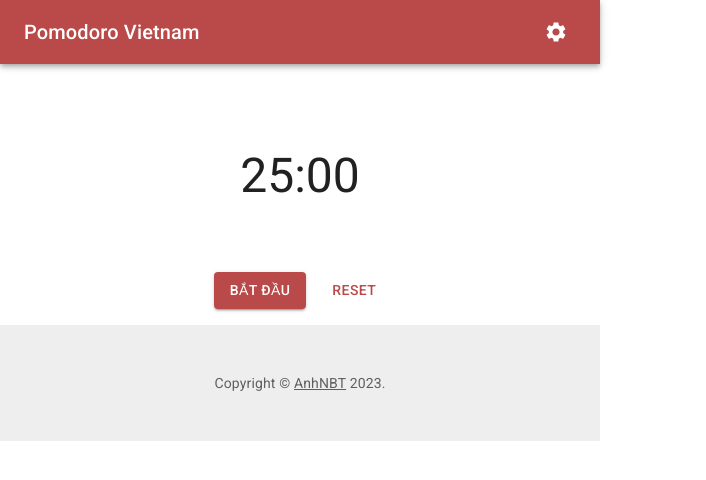
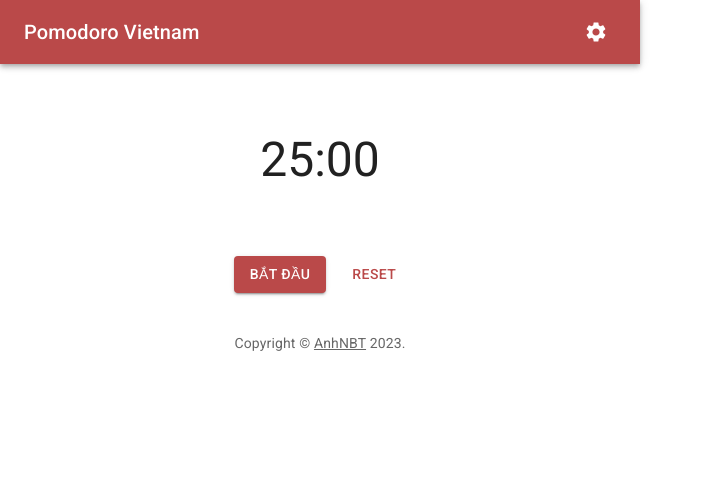
Before and after one commit to anhnbt/pomodoro, a React (Create React App) app: page / in a window 1280 px wide. Shown: the top 480 px of the page, without its empty margins (0-706 px from the left). Built offline with nearby package versions, Linux system fonts and the light colour scheme; a web font is replaced by a local one.

Commit message:
refactor code

```diff
--- a/public/index.html
+++ b/public/index.html
@@ -27,8 +27,8 @@
     <title>Pomodoro Vietnam</title>
     <style>
       body {
-        width: 600px;
-        height: 100vh;
+        width: 640px;
+        height: 400px;
       }
     </style>
   </head>
--- a/src/Footer.js
+++ b/src/Footer.js
@@ -8,11 +8,7 @@ export default function Footer() {
   return (
     <Box
       sx={{
-        backgroundColor: (theme) =>
-          theme.palette.mode === "light"
-            ? theme.palette.grey[200]
-            : theme.palette.grey[800],
-        p: 6,
+        p: 3,
       }}
       component="footer"
     >
--- a/src/Pomodoro.js
+++ b/src/Pomodoro.js
@@ -66,7 +66,6 @@ function Pomodoro() {
         mt={2}
         sx={{
           bgcolor: "background.paper",
-          pt: 2,
           pb: 2,
           display: "flex",
           flexDirection: "column",
```
